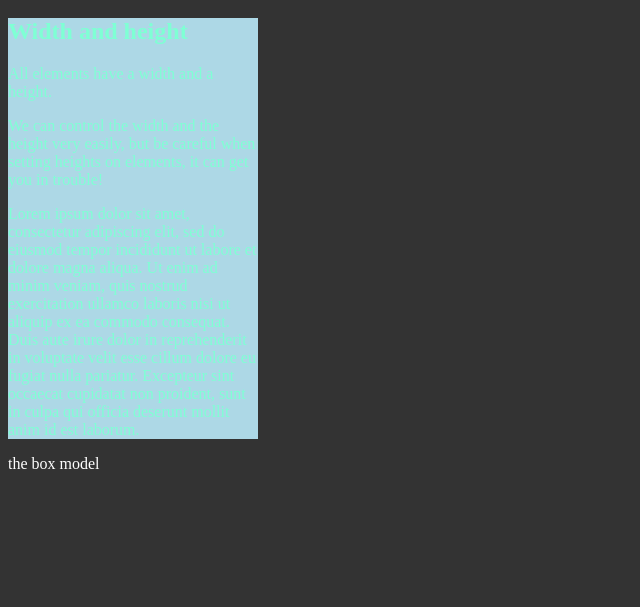
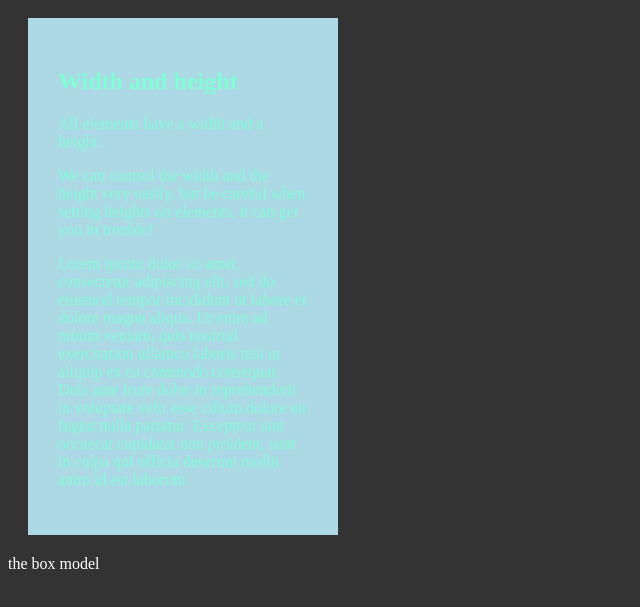
Before and after one commit to ENESAKDAG/frontend-workings, a plain HTML site: page external css/into to box model/index.html in a window 1280 px wide. Shown: the part 159-766 px from the top of the page, without its empty margins (0-640 px from the left). Drawn offline with Linux system fonts and the light colour scheme; files that its build step writes are made by us from their sources.

Commit message:
margin and padding

```diff
--- a/external css/into to box model/style.css
+++ b/external css/into to box model/style.css
@@ -13,6 +13,8 @@ main {
     background: lightblue;
     color: #333;
     width: 250px;
+    margin: 20px;
+    padding: 30px;
 
     color: aquamarine
 }
```
